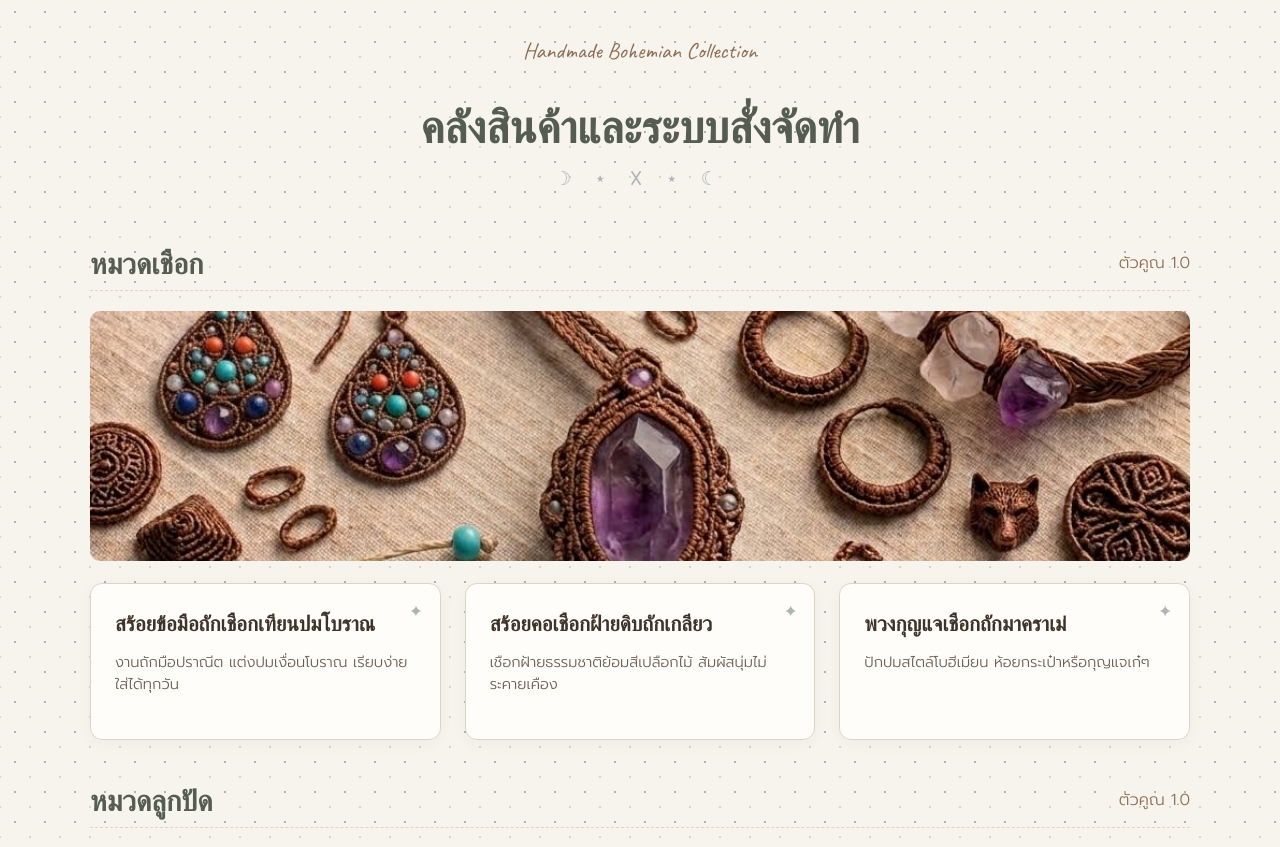
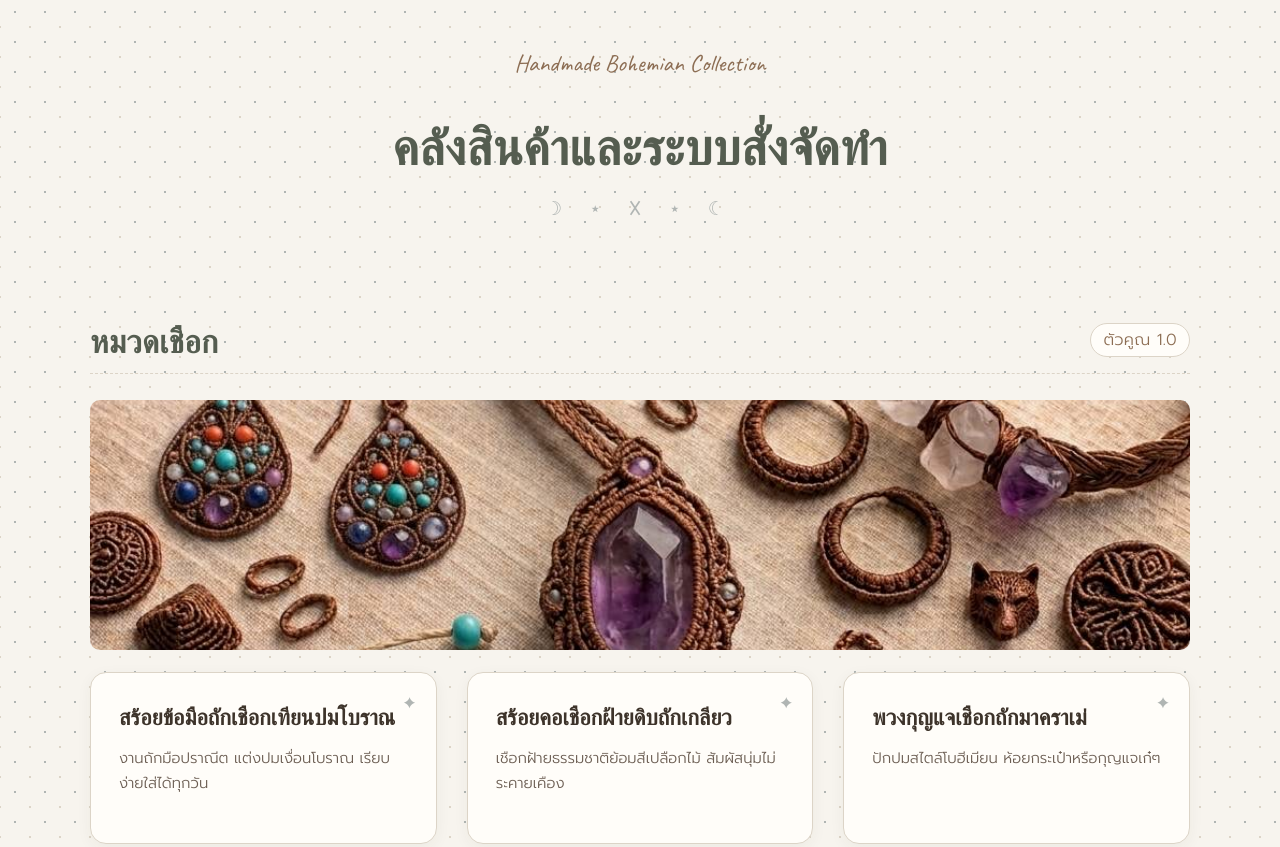
Before and after one commit to arinradatp-oss/Jewelry-mix-box-landing, a plain HTML site: page index.html in a window 1280 px wide. Shown: the part 453-1300 px from the top of the page. Drawn offline with nearby package versions, Linux system fonts and the light colour scheme; a web font is replaced by a local one.

Commit message:
Update style.css

```diff
--- a/style.css
+++ b/style.css
@@ -18,7 +18,7 @@ body {
   color: var(--text-main);
   font-family: var(--body-font);
   margin: 0;
-  padding: 40px 20px;
+  padding: 50px 20px;
   background-image:
     radial-gradient(var(--silver-accent) 0.75px, transparent 0.75px),
     radial-gradient(var(--border-color) 0.75px, var(--bg-color) 0.75px);
@@ -33,7 +33,7 @@ h1, h2, h3 {
 
 .handwritten {
   font-family: var(--hand-font);
-  font-size: 1.4rem;
+  font-size: 1.5rem;
   color: var(--earth-brown);
 }
 
@@ -42,16 +42,24 @@ h1, h2, h3 {
   margin: 0 auto;
 }
 
+/* ===== Hero / Header ===== */
 .shop-header {
   text-align: center;
-  margin-bottom: 50px;
+  margin-bottom: 75px;
   position: relative;
+  padding-bottom: 20px;
 }
 
 .shop-header h1 {
-  font-size: 2.8rem;
-  margin-bottom: 5px;
+  font-size: 3.1rem;
+  margin-bottom: 8px;
   color: var(--olive-green);
+  letter-spacing: 0.5px;
+}
+
+.shop-header .handwritten {
+  display: block;
+  margin-bottom: 6px;
 }
 
 .shop-header::after {
@@ -59,23 +67,25 @@ h1, h2, h3 {
   display: block;
   font-size: 1.2rem;
   color: var(--silver-accent);
-  margin-top: 10px;
-  letter-spacing: 8px;
+  margin-top: 16px;
+  letter-spacing: 10px;
 }
 
+/* ===== Category Sections ===== */
 .category-section {
-  margin-bottom: 40px;
+  margin-bottom: 70px;
 }
 
 .category-title {
-  font-size: 1.8rem;
+  font-size: 2rem;
   color: var(--olive-green);
   border-bottom: 1.5px dashed var(--border-color);
-  padding-bottom: 8px;
-  margin-bottom: 20px;
+  padding-bottom: 12px;
+  margin-bottom: 26px;
   display: flex;
   justify-content: space-between;
   align-items: center;
+  letter-spacing: 0.3px;
 }
 
 .category-title span {
@@ -83,54 +93,89 @@ h1, h2, h3 {
   color: var(--earth-brown);
   font-family: var(--body-font);
   font-weight: 300;
+  background: var(--card-bg);
+  border: 1px solid var(--border-color);
+  padding: 4px 12px;
+  border-radius: 20px;
 }
 
+/* ===== Product Grid ===== */
 .product-grid {
   display: grid;
   grid-template-columns: repeat(auto-fill, minmax(310px, 1fr));
-  gap: 24px;
+  gap: 30px;
 }
 
 .product-card {
   background-color: var(--card-bg);
   border: 1px solid var(--border-color);
-  border-radius: 12px;
-  padding: 24px;
-  box-shadow: 0 4px 15px rgba(61, 51, 42, 0.04);
+  border-radius: 16px;
+  padding: 28px;
+  box-shadow: 0 4px 15px rgba(61, 51, 42, 0.05);
   position: relative;
-  transition: transform 0.2s ease, box-shadow 0.2s ease;
+  transition: transform 0.25s ease, box-shadow 0.25s ease, border-color 0.25s ease;
 }
 
 .product-card:hover {
-  transform: translateY(-3px);
-  box-shadow: 0 6px 20px rgba(61, 51, 42, 0.08);
+  transform: translateY(-5px);
+  box-shadow: 0 12px 28px rgba(61, 51, 42, 0.12);
   border-color: var(--silver-accent);
 }
 
 .product-card::before {
   content: "✦";
   position: absolute;
-  top: 16px;
-  right: 18px;
+  top: 18px;
+  right: 20px;
   color: var(--silver-accent);
-  font-size: 0.9rem;
+  font-size: 0.95rem;
 }
 
 .product-name {
   font-family: var(--serif-font);
-  font-size: 1.3rem;
-  margin: 0 0 8px 0;
+  font-size: 1.38rem;
+  margin: 0 0 10px 0;
   color: var(--text-main);
 }
 
 .product-desc {
-  font-size: 0.92rem;
+  font-size: 0.93rem;
   color: #6b5d52;
   margin-bottom: 20px;
-  line-height: 1.5;
+  line-height: 1.65;
   font-weight: 300;
 }
 
+/* ===== Order Form Section ===== */
+form label {
+  line-height: 1.6;
+}
+
+input[type="text"],
+input[type="radio"],
+textarea,
+select {
+  accent-color: var(--olive-green);
+}
+
+input[type="text"]:focus,
+textarea:focus,
+select:focus {
+  outline: none;
+  border-color: var(--olive-green) !important;
+  box-shadow: 0 0 0 3px rgba(85, 93, 80, 0.12);
+}
+
+button[type="submit"] {
+  transition: opacity 0.2s ease, transform 0.15s ease;
+}
+
+button[type="submit"]:hover:not(:disabled) {
+  transform: translateY(-2px);
+  box-shadow: 0 8px 18px rgba(85, 93, 80, 0.25);
+}
+
+/* ===== Price Table ===== */
 .price-table {
   width: 100%;
   border-collapse: collapse;
```
